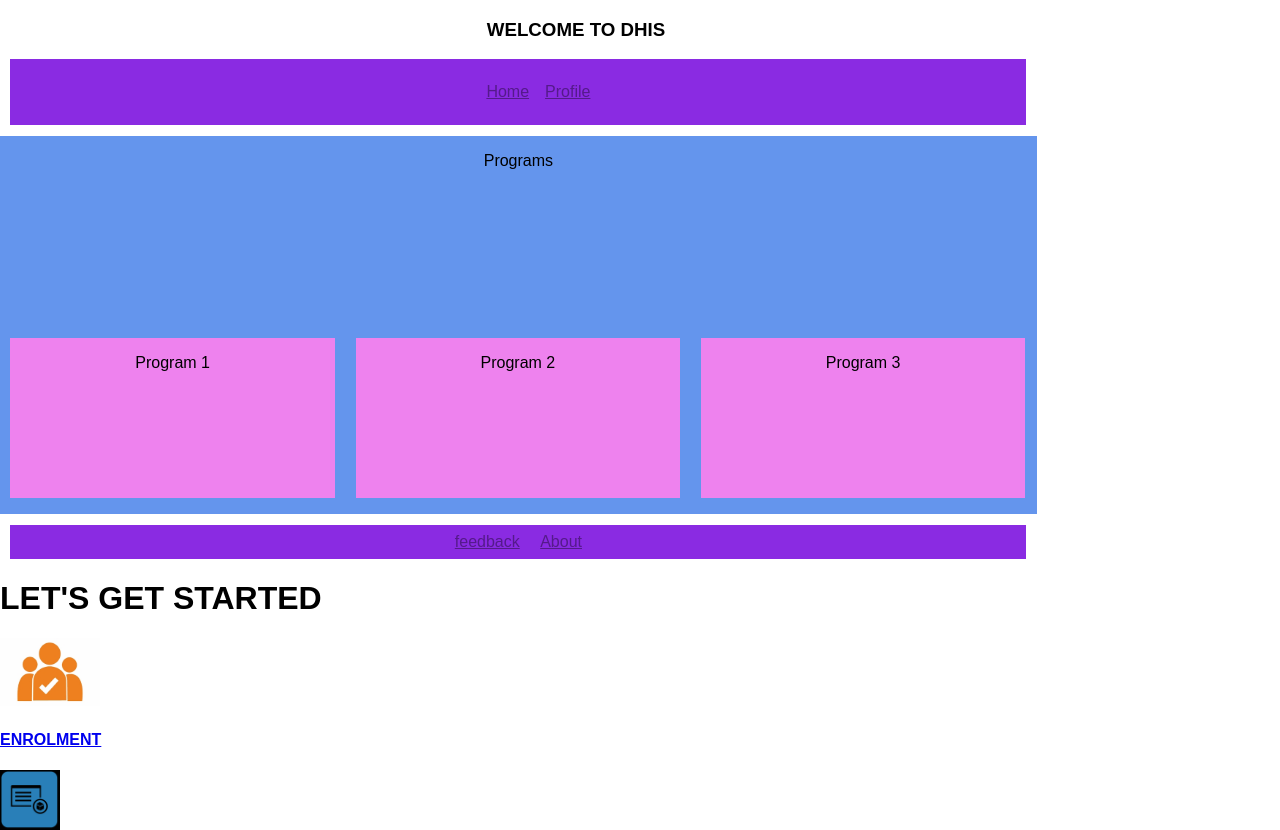
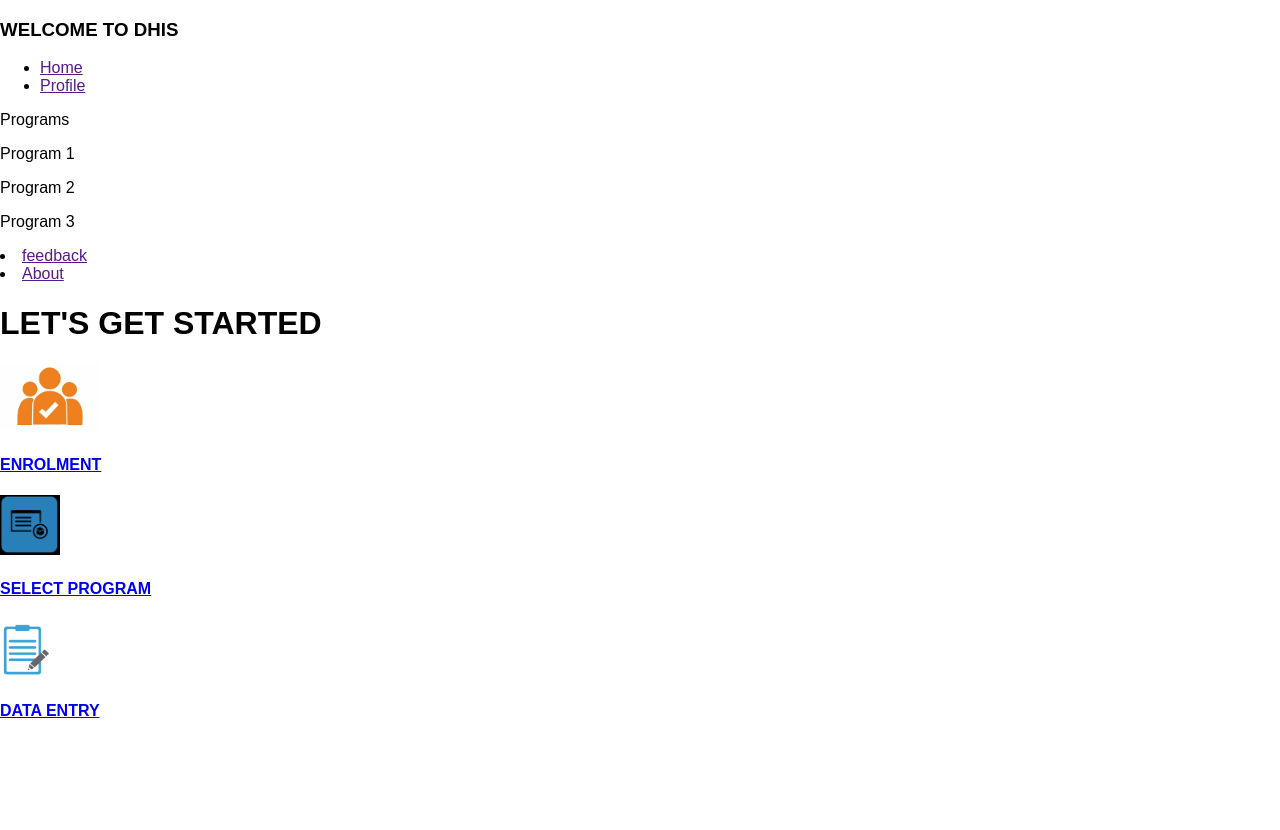
Before and after one commit to Noah-Mn/Software-Engineering-Group-Project, a React (Create React App) app: page / in a window 1280 px wide. Shown: the top 830 px of the page. Built offline with nearby package versions, Linux system fonts and the light colour scheme.

Commit message:
BSC/COM/02/17

```diff
--- a/src/App.css
+++ b/src/App.css
@@ -1,49 +1,25 @@
 .App {
-  text-align: center;
+  text-align: left;
 }
 
 .App-logo {
-  animation: App-logo-spin infinite 20s linear;
-  height: 80px;
+  height: 40vmin;
 }
 
 .App-header {
-  background-color: #222;
-  height: 150px;
-  padding: 20px;
-  color: white;
+  background-color:blue;
+  min-height: 100vh;
+  display: flex;
+  flex-direction: column;
+  align-items: center;
+  justify-content: left;
+  font-size: calc(10px + 2vmin);
+  color: grey;
 }
 
-.App-intro {
-  font-size: large;
+.App-link {
+  color: #6e3404;
 }
-
-@keyframes App-logo-spin {
-  from { transform: rotate(0deg); }
-  to { transform: rotate(360deg); }
+.body{
+  background-color: blue;
 }
-body {
-width: 90%;
-margin: 0 auto;}
-#content {overflow: auto;
-background-color: cornflowerblue;
-}
-#nav, #programs, #footer {
-margin: 1%;}
-.column1, .column2, .column3 {
-width: 31.3%;
-float: left;
-margin: 1%;
-background-color: violet
-}
-.column3 {margin-right: 0%;}
-li {
-display: inline;
-padding: 0.5em;}
-#nav, #footer {
-background-color: blueviolet;
-padding: 0.5em 0;}
-#programs, .article{
-height: 10em;
-margin-bottom: 1em;
-}
```
